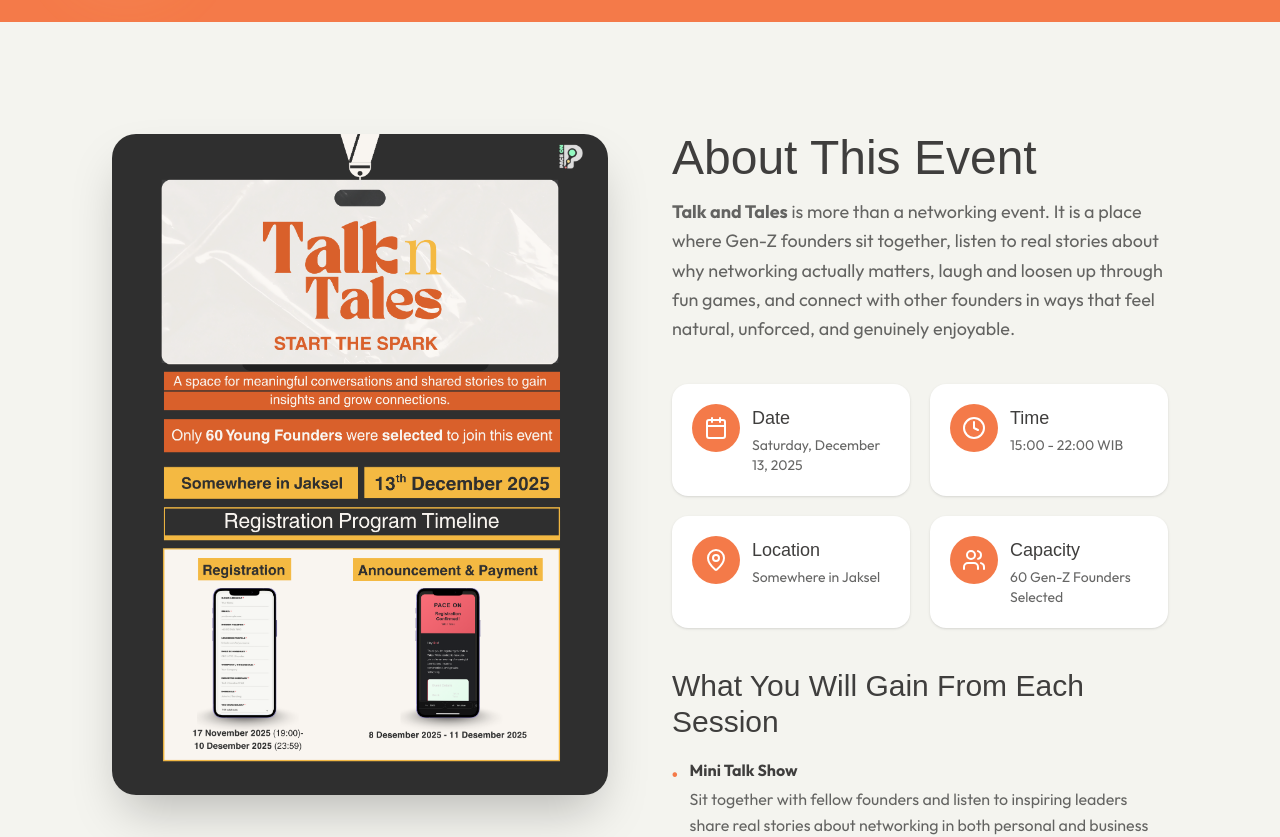
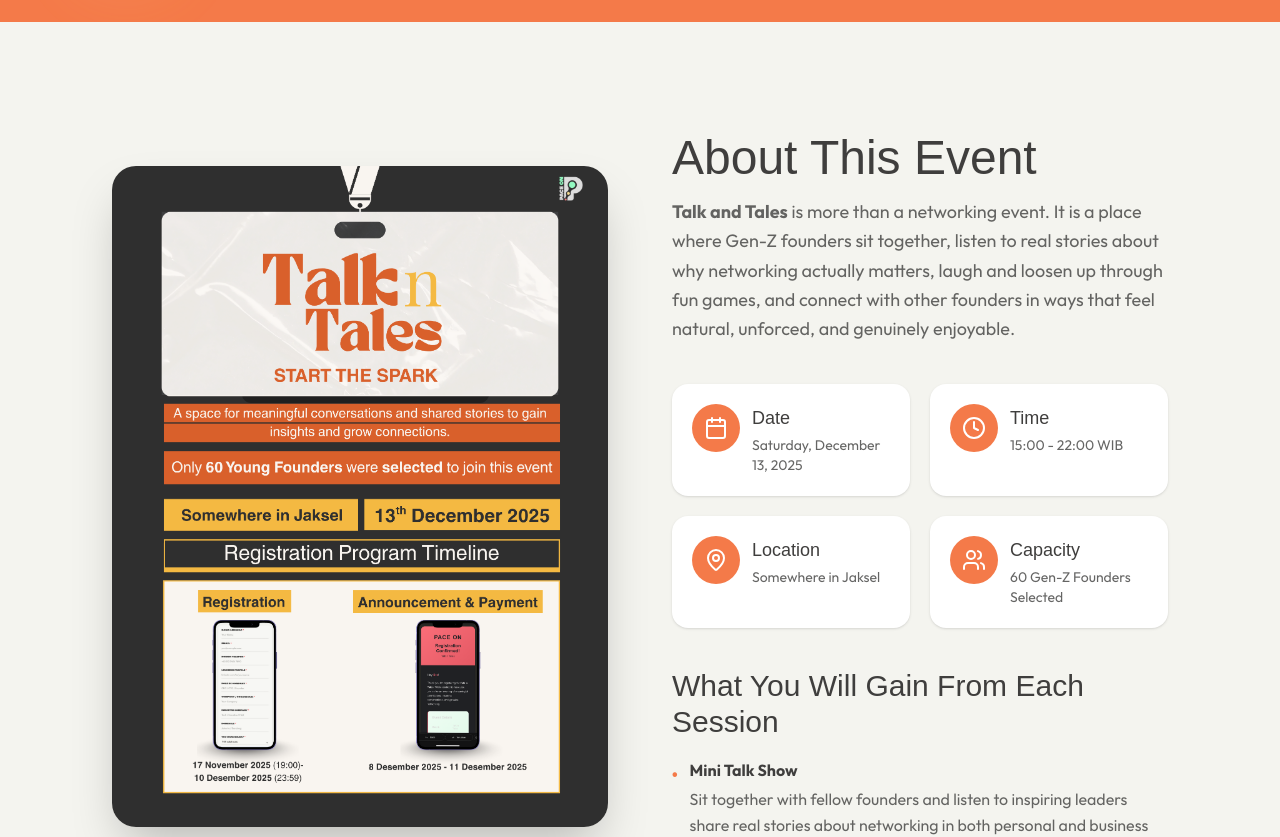
Before and after one commit to fullmoon-jpg/paceon, a Next.js app in the folder apps/landing/: page /Talk-n-Tales in a window 1280 px wide. Shown: the part 442-1279 px from the top of the page. Built offline with nearby package versions, Linux system fonts and the light colour scheme; a web font is replaced by a local one.

Commit message:
redeploy

```diff
--- a/apps/landing/src/app/ui/components/tntposter.tsx
+++ b/apps/landing/src/app/ui/components/tntposter.tsx
@@ -59,7 +59,7 @@ const TalkNTalesPosterAndDescription = () => {
 
           {/* Left: Poster */}
           <div className="w-full">
-            <div className="relative w-full aspect-[3/4] rounded-3xl overflow-hidden shadow-2xl sticky top-8">
+            <div className="relative w-full aspect-[3/4] rounded-3xl overflow-hidden shadow-2xl top-8">
               <Image
                 src="/images/poster-tnt.png"
                 alt="Talk n Tales Event Poster"
```
Also changed, not shown: 1 other file (tests, documents, lock files or other folders).
